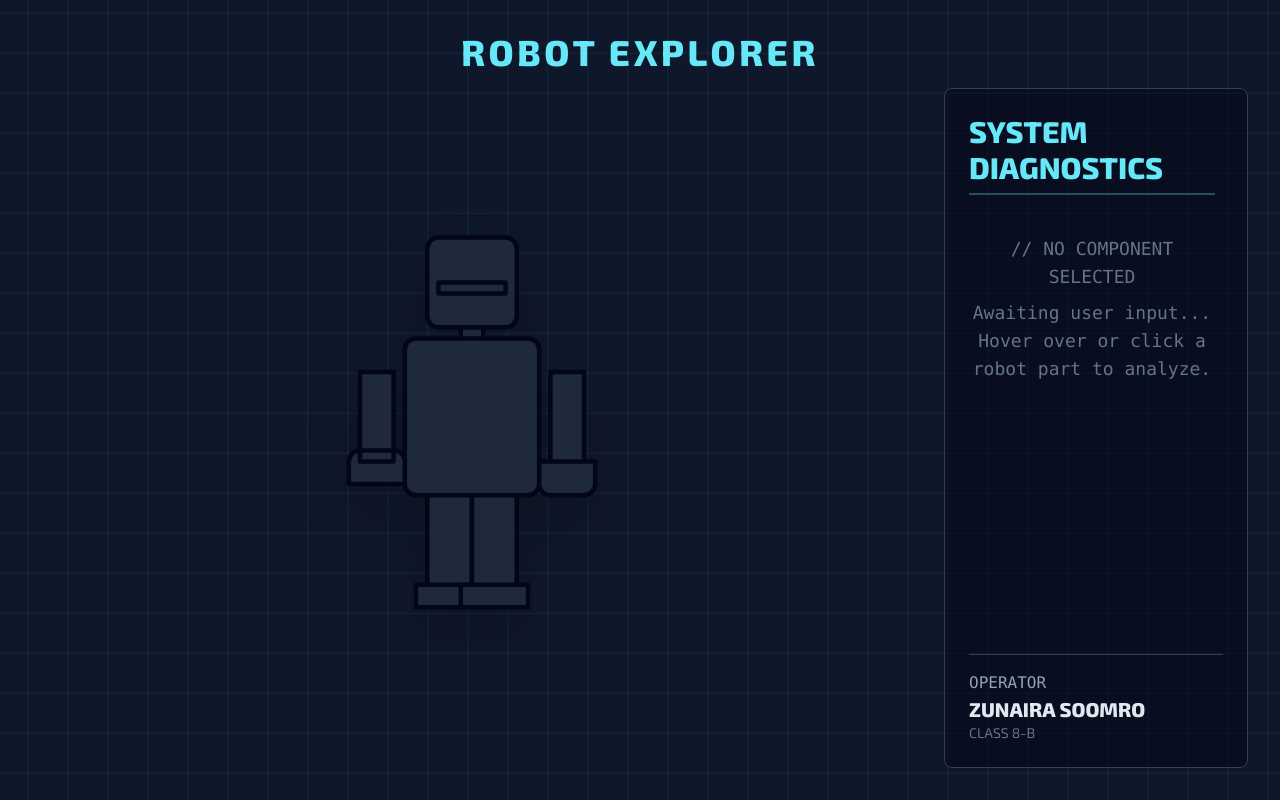
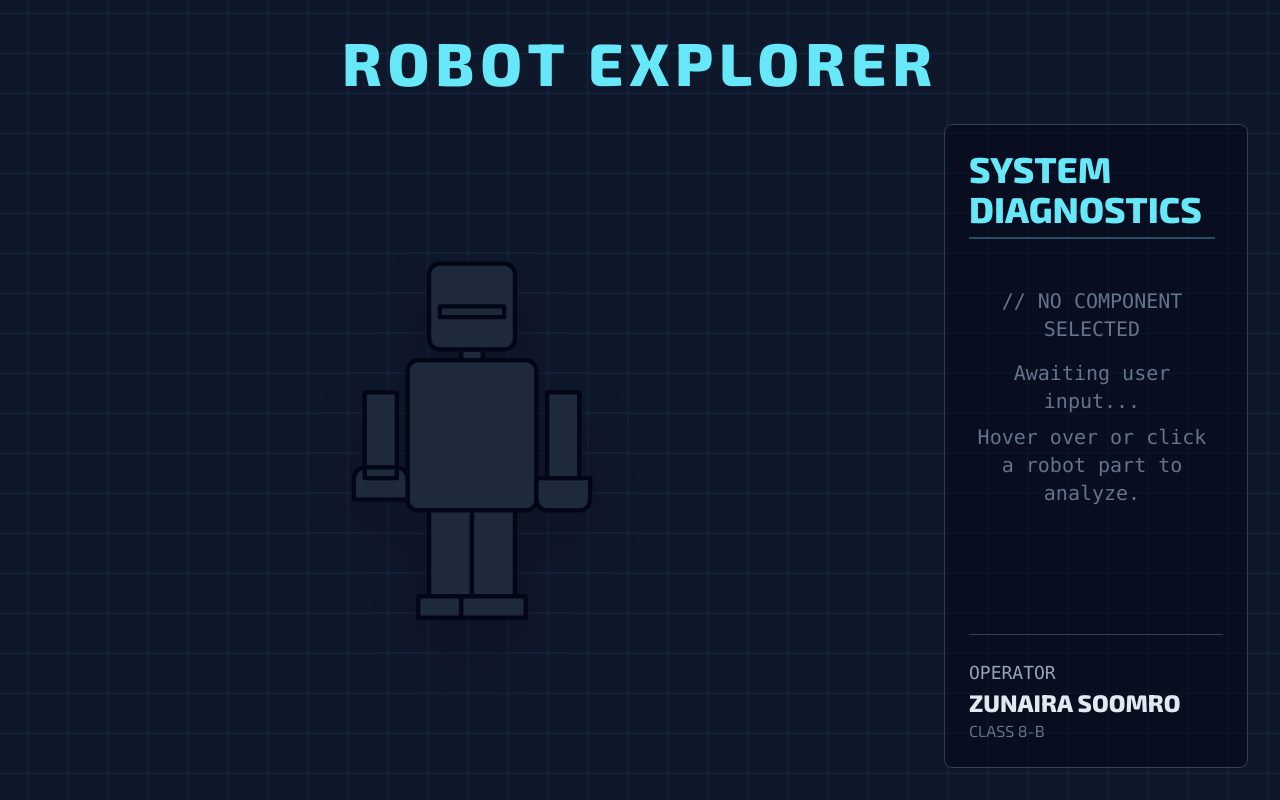
Before and after one commit to emiluuuuuuuuuu/RobotExplorer2, a React (Vite) app: page / in a window 1280 px wide. Both pictures are taken after a click on the button "POWER ON". Built offline with nearby package versions, Linux system fonts and the light colour scheme.

Commit message:
fix: Adjust heading and text sizes for better readability
Increase font sizes for main headings and component details to improve visual hierarchy and readability on larger screens. Also, adjust spacing for better layout.

```diff
--- a/components/RobotExplorer.tsx
+++ b/components/RobotExplorer.tsx
@@ -36,7 +36,7 @@ const RobotExplorer: React.FC = () => {
     return (
         <div className="flex flex-col h-screen w-full overflow-hidden p-4 md:p-8 animate-fade-in">
             <header className="flex-shrink-0">
-                <h1 className="text-4xl font-extrabold text-center text-cyan-300 tracking-widest uppercase">
+                <h1 className="text-5xl md:text-6xl font-extrabold text-center text-cyan-300 tracking-widest uppercase mb-4">
                     Robot Explorer
                 </h1>
             </header>
--- a/components/Sidebar.tsx
+++ b/components/Sidebar.tsx
@@ -36,35 +36,35 @@ const Sidebar: React.FC<SidebarProps> = ({ selectedPart, isVisible }) => {
   return (
     <aside className={`w-full md:w-1/3 lg:w-1/4 h-full flex flex-col bg-slate-950/50 backdrop-blur-sm border border-slate-700 rounded-lg p-6 transition-all duration-500 ease-in-out transform ${isVisible ? 'opacity-100 translate-x-0' : 'opacity-0 translate-x-10'}`}>
       <div className="flex-grow overflow-y-auto pr-2">
-        <h2 className="text-3xl font-bold text-cyan-300 border-b-2 border-cyan-300/30 pb-2">SYSTEM DIAGNOSTICS</h2>
+        <h2 className="text-4xl font-bold text-cyan-300 border-b-2 border-cyan-300/30 pb-2">SYSTEM DIAGNOSTICS</h2>
 
         {selectedPart ? (
-          <div className="mt-6 font-mono text-slate-300 animate-fade-in">
-            <div className="mb-6">
-              <p className="text-base text-slate-400 tracking-widest mb-1">COMPONENT</p>
-              <h3 className="text-3xl font-bold text-white">{selectedPart.name}</h3>
+          <div className="mt-8 font-mono text-slate-300 animate-fade-in">
+            <div className="mb-8">
+              <p className="text-lg text-slate-400 tracking-widest mb-2">COMPONENT</p>
+              <h3 className="text-5xl font-bold text-white leading-tight">{selectedPart.name}</h3>
             </div>
-            <div className="mb-6">
-              <p className="text-base text-slate-400 tracking-widest mb-1">BASE FUNCTION</p>
-              <div className="text-xl text-slate-200 leading-relaxed min-h-[4rem]">
+            <div className="mb-8">
+              <p className="text-lg text-slate-400 tracking-widest mb-2">BASE FUNCTION</p>
+              <div className="text-3xl text-slate-200 leading-normal min-h-[8rem]">
                  <TypewriterText text={selectedPart.description} />
               </div>
             </div>
           </div>
         ) : (
-          <div className="mt-10 text-center text-slate-500 font-mono text-lg">
-            <p className="mb-2">// NO COMPONENT SELECTED</p>
-            <p>Awaiting user input...</p>
+          <div className="mt-12 text-center text-slate-500 font-mono text-xl">
+            <p className="mb-4">// NO COMPONENT SELECTED</p>
+            <p className="mb-2">Awaiting user input...</p>
             <p>Hover over or click a robot part to analyze.</p>
           </div>
         )}
       </div>
 
-      <div className="flex-shrink-0 border-t border-slate-700 pt-4 mt-6">
+      <div className="flex-shrink-0 border-t border-slate-700 pt-6 mt-6">
         <div>
-          <p className="font-mono text-base text-slate-400">OPERATOR</p>
-          <p className="text-xl font-bold text-slate-200">ZUNAIRA SOOMRO</p>
-          <p className="text-sm text-slate-500">CLASS 8-B</p>
+          <p className="font-mono text-lg text-slate-400">OPERATOR</p>
+          <p className="text-2xl font-bold text-slate-200">ZUNAIRA SOOMRO</p>
+          <p className="text-base text-slate-500">CLASS 8-B</p>
         </div>
       </div>
     </aside>
```
